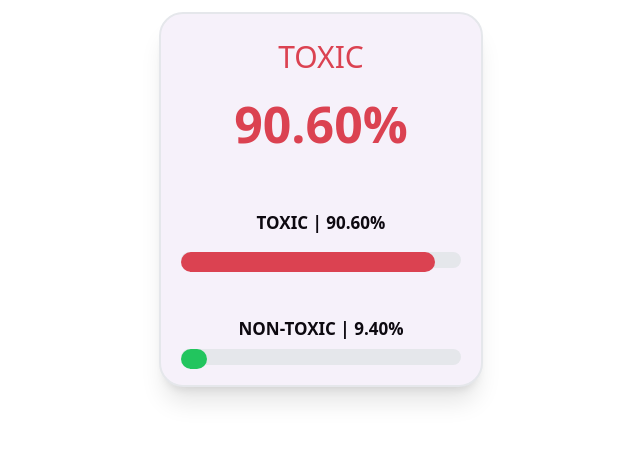
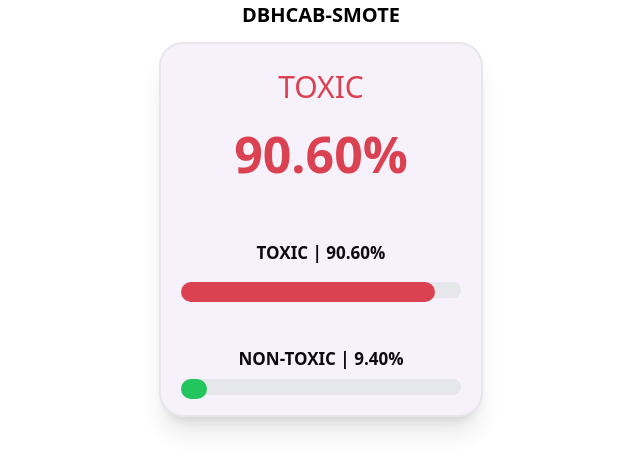
Before and after one commit to rockyroed/dbhcab-smote-react, a React (Vite) app: page / in a window 1280 px wide. Shown: the top 470 px of the page, without its empty margins (319-959 px from the left). Built offline with nearby package versions, Linux system fonts and the light colour scheme.

Commit message:
for testing the classification and container
#1

```diff
--- a/src/App.jsx
+++ b/src/App.jsx
@@ -2,7 +2,7 @@ import Classification from "./components/Classification";
 
 const App = () => {
 	return (
-		<Classification />
+		<Classification sampling='DBHCAB-SMOTE'/>
 	)
 }
 
```
